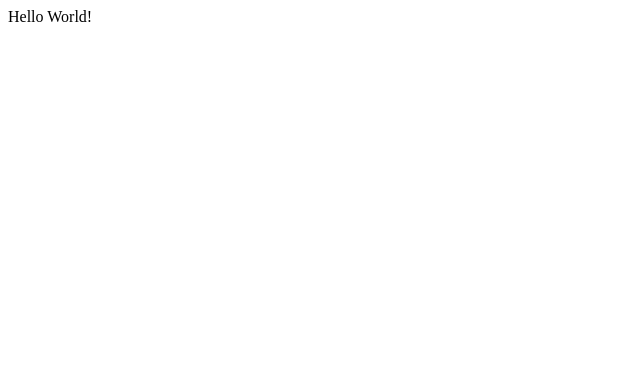
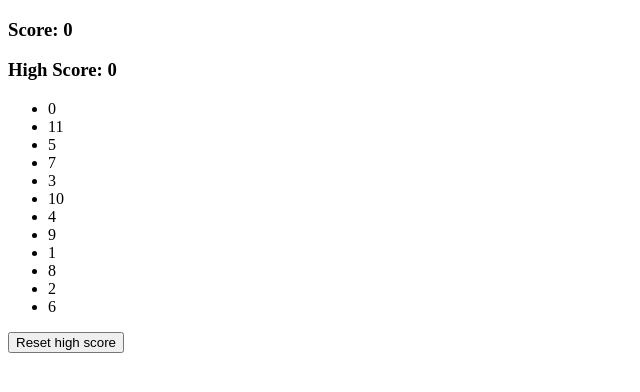
Before and after one commit to pcho101/top-memory-card, a React (Create React App) app: page / in a window 1280 px wide. Shown: the top 392 px of the page, without its empty margins (0-640 px from the left). Built offline with nearby package versions, Linux system fonts and the light colour scheme.

Commit message:
Add Scoreboard, Gameboard, Card components

```diff
--- a/src/App.js
+++ b/src/App.js
@@ -1,7 +1,42 @@
-function App() {
+import React, { useState, useEffect } from "react";
+import Scoreboard from "./components/Scoreboard";
+import Gameboard from "./components/Gameboard";
+
+const App = () => {
+  const [score, setScore] = useState(0);
+  const [highScore, setHighScore] = useState(0);
+  const [memory, setMemory] = useState([]);
+
+  const resetHighScore = () => {
+    setHighScore(0);
+  }
+
+  const resetMemory = () => {
+    setMemory([]);
+  }
+
+  const addToMemory = (newValue) => {
+    if (memory.includes(newValue)) {
+      resetMemory();
+    } else {
+      setMemory([...memory, newValue]);
+    }
+  }
+
+  useEffect(() => {
+    setScore(memory.length);
+    if (memory.length > highScore) {
+      setHighScore(memory.length);
+    }
+  }, [memory]);
+
   return (
     <div className="App">
-      Hello World!
+      <Scoreboard score={score} highScore={highScore}/>
+      <Gameboard
+        addToMemory={addToMemory}
+        resetHighScore={resetHighScore}
+      />
     </div>
   );
 }
--- /dev/null
+++ b/src/components/Card.js
@@ -0,0 +1,10 @@
+const Card = (props) => {
+  const { cardName } = props;
+  return (
+    <div className="Card">
+      {cardName}
+    </div>
+  );
+}
+
+export default Card;
--- /dev/null
+++ b/src/components/Gameboard.js
@@ -0,0 +1,33 @@
+import Card from "./Card";
+
+const Gameboard = (props) => {
+  const { addToMemory, resetHighScore } = props;
+  const data = [0,1,2,3,4,5,6,7,8,9,10,11];
+
+  const shuffle = (array) => {
+    for (let i = array.length - 1; i > 0; i--) {
+      let j = Math.floor(Math.random() * (i + 1));
+      [array[i], array[j]] = [array[j], array[i]];
+    }
+    return array;
+  }
+
+  const cardList = shuffle(data).map((element, index) => {
+    return (
+      <li key={index} onClick={() => addToMemory(element)}>
+        <Card cardName={element}/>
+      </li>
+    )
+  })
+
+  return (
+    <div className="Gameboard">
+      <ul>
+        {cardList}
+      </ul>
+      <button onClick={resetHighScore}>Reset high score</button>
+    </div>
+  );
+}
+
+export default Gameboard;
--- /dev/null
+++ b/src/components/Scoreboard.js
@@ -0,0 +1,12 @@
+import React from "react";
+
+const Scoreboard = (props) => {
+  return (
+    <div className="Scoreboard">
+      <h3>Score: {props.score}</h3>
+      <h3>High Score: {props.highScore}</h3>
+    </div>
+  );
+}
+
+export default Scoreboard;
```
